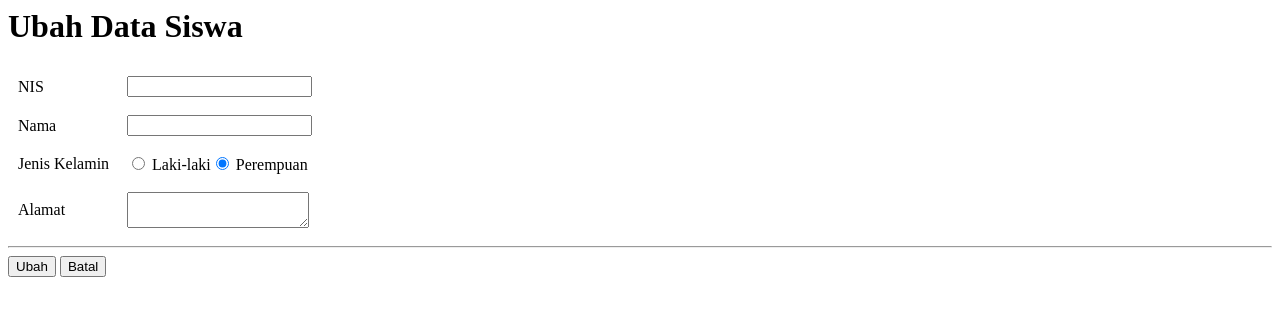
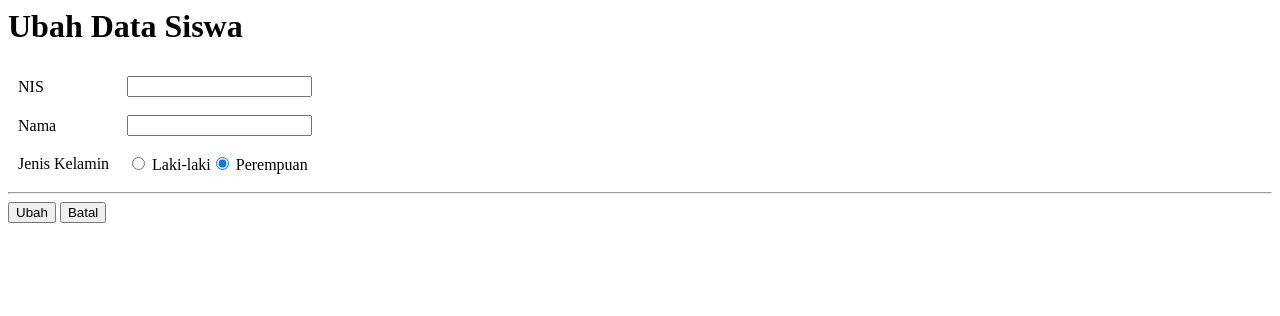
Before and after one commit to Rivayy20/FirsCrud, a PHP site: page /form_ubah.php?id=1 in a window 1280 px wide. Shown: the top 316 px of the page. Run offline with PHP 8.4, Linux system fonts and the light colour scheme; data that the repository does not hold is empty.

Commit message:
Update form_ubah.php

```diff
--- a/form_ubah.php
+++ b/form_ubah.php
@@ -40,10 +40,6 @@
                     </td>
                 </tr>
 
-                <tr>
-                    <td>Alamat</td>
-                    <td><textarea name="alamat"><?php echo $data['alamat'];?></textarea></td>
-                </tr>
             </table>
             <hr>
             <input type="submit" value="Ubah">
```
